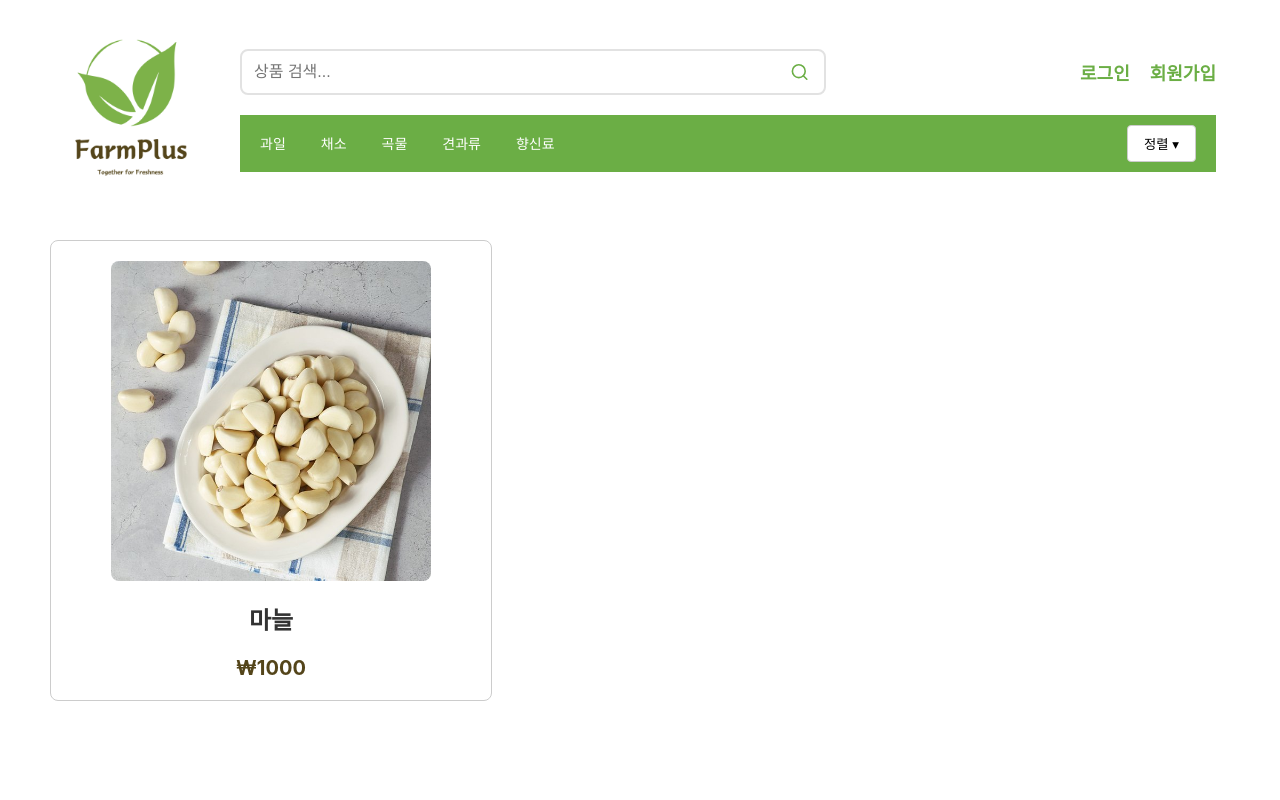
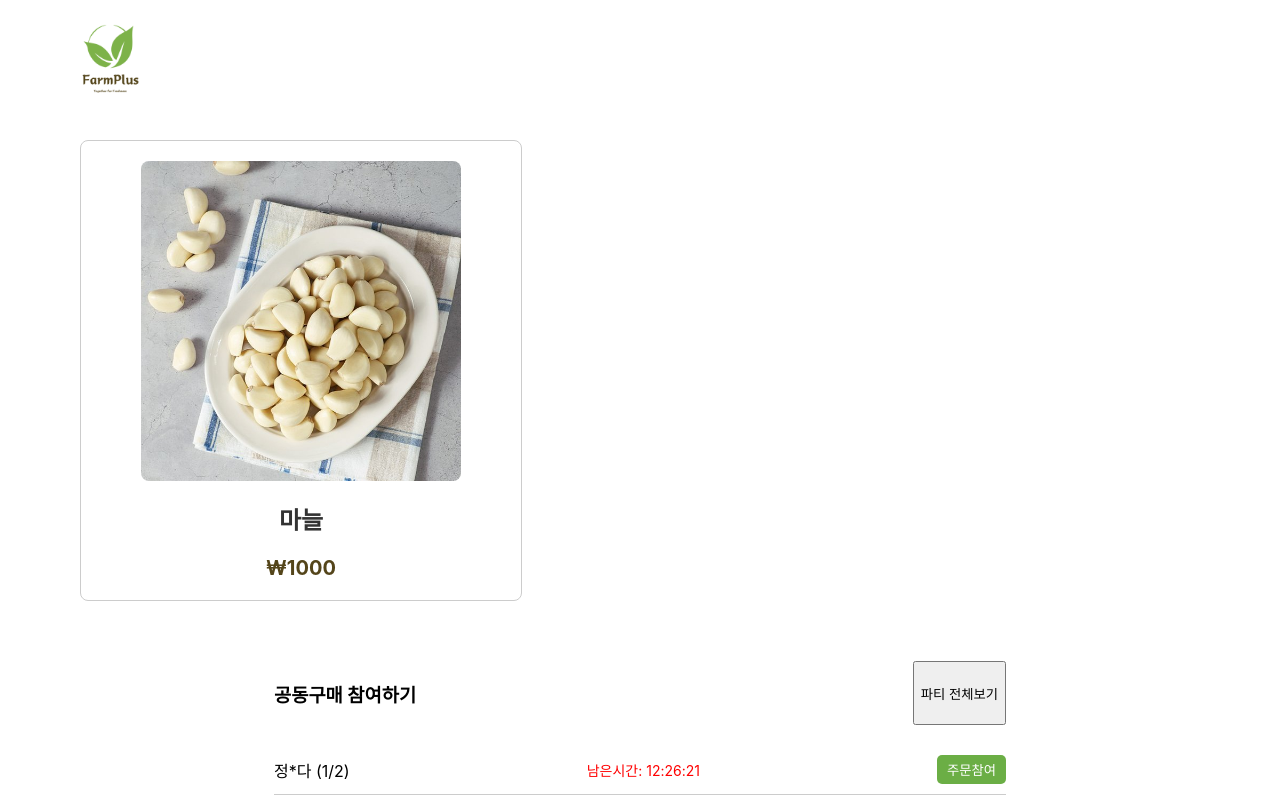
Before and after one commit to 01-2025-2nd-project/frontend, a React (Create React App) app: page /product/1 in a window 1280 px wide. Shown: the top 800 px of the page. Built offline with nearby package versions, Linux system fonts and the light colour scheme; a web font is replaced by a local one.

Commit message:
feat : 상세페이지 파티 샘플 UI 구현

```diff
--- a/src/App.js
+++ b/src/App.js
@@ -1,29 +1,21 @@
-
-
 import { BrowserRouter as Router, Routes, Route } from "react-router-dom";
-import ProductList from "./components/main/ProductList";
 import ProductDetail from "./pages/ProductDetail ";
-import Header from "./components/common/Header";
 import SignupPage from "./pages/SignupPage.jsx";
-import HomePage from "./pages/HomePage.jsx";
 import LoginPage from "./pages/LoginPage.jsx";
 import MyPage from "./pages/MyPage.jsx";
-
+import Main from "./pages/Main.jsx";
 
 function App() {
   return (
     <Router>
-      <Header />
       <Routes>
-        <Route path="/" element={<ProductList />} />
+        <Route path="/" element={<Main />} />
         <Route path="/product/:product_id" element={<ProductDetail />} />
-                  <Route path="/signup" element={<SignupPage />}></Route>
+        <Route path="/signup" element={<SignupPage />}></Route>
         <Route path="/login" element={<LoginPage />}></Route>
-   <Route path="/my" element={<MyPage />}></Route>
+        <Route path="/my" element={<MyPage />}></Route>
       </Routes>
     </Router>
-
-
   );
 }
 
--- a/src/components/common/PaginationBar.jsx
+++ b/src/components/common/PaginationBar.jsx
@@ -1,6 +1,6 @@
 import React from "react";
 import Pagination from "react-js-pagination";
-import "../CSS/Pagination.css";
+import "../../CSS/Pagination.css";
 
 export default function PaginationBar({
   currentPage,
--- a/src/components/common/Header.jsx
+++ b/src/components/main/Header.jsx
@@ -2,7 +2,7 @@ import React from "react";
 import styled from "styled-components";
 import { FiSearch } from "react-icons/fi";
 import { Link, useNavigate } from "react-router-dom";
-import CategoryMenu from "../main/CategoryMenu";
+import CategoryMenu from "./CategoryMenu";
 
 const StyledHeader = styled.header`
   display: flex;
--- a/src/components/my/MyOrder.jsx
+++ b/src/components/my/MyOrder.jsx
@@ -1,7 +1,7 @@
 import { useEffect, useState } from "react";
 
 import styled from "styled-components";
-import PaginationBar from "../PaginationBar";
+import PaginationBar from "../common/PaginationBar";
 import axios from "axios";
 
 const Wrapper = styled.div`
--- a/src/components/my/MyParty.jsx
+++ b/src/components/my/MyParty.jsx
@@ -1,7 +1,7 @@
 import { useEffect, useState } from "react";
 import styled from "styled-components";
 import axios from "axios";
-import PaginationBar from "../PaginationBar.jsx";
+import PaginationBar from "../common/PaginationBar";
 import { FiMenu } from "react-icons/fi";
 import { mockData } from "../../data/mockData2.js";
 
--- /dev/null
+++ b/src/components/productDetail/DetailHeader.jsx
@@ -0,0 +1,34 @@
+import { useNavigate } from "react-router-dom";
+import styled from "styled-components";
+
+const StyledHeader = styled.header`
+  display: flex;
+  align-items: center;
+  padding: 10px 30px;
+`;
+
+const Logo = styled.div`
+  display: flex;
+  align-items: center;
+  cursor: pointer;
+
+  img {
+    height: 100px;
+    margin-right: 10px;
+  }
+`;
+
+export default function DeatilHeader() {
+  const navigate = useNavigate();
+  const handleLogoClick = () => {
+    navigate("/");
+  };
+
+  return (
+    <StyledHeader>
+      <Logo onClick={handleLogoClick}>
+        <img src="/Farmplus_logo.png" alt="FarmPlus Logo" />
+      </Logo>
+    </StyledHeader>
+  );
+}
--- /dev/null
+++ b/src/components/productDetail/Parties.jsx
@@ -0,0 +1,101 @@
+import { useState } from "react";
+import styled from "styled-components";
+
+// Mock group data
+const mockGroupData = [
+  {
+    group_id: 1,
+    name: "정*다",
+    members: 1,
+    total: 2,
+    timeLeft: "12:26:21",
+    completed: false,
+  },
+  { group_id: 2, name: "원*득", members: 2, total: 2, completed: true },
+  { group_id: 3, name: "김*석", members: 2, total: 2, completed: true },
+  { group_id: 4, name: "고*름", members: 2, total: 2, completed: true },
+  { group_id: 5, name: "양*식", members: 2, total: 2, completed: true },
+];
+
+const GroupContainer = styled.div`
+  display: flex;
+  justify-content: center;
+`;
+const GroupWrapper = styled.div`
+  margin-top: 40px;
+  width: 60%;
+`;
+
+const TitleWrapper = styled.div`
+  display: flex;
+  justify-content: space-between;
+  margin-bottom: 20px;
+`;
+
+const TotalPartyBtn = styled.button``;
+
+const GroupItem = styled.div`
+  display: flex;
+  justify-content: space-between;
+  align-items: center;
+  padding: 10px 0;
+  border-bottom: 1px solid #ccc;
+`;
+
+const GroupName = styled.div`
+  font-size: 16px;
+`;
+
+const GroupStatus = styled.div`
+  font-size: 14px;
+  color: ${({ completed }) => (completed ? "gray" : "red")};
+`;
+
+const JoinButton = styled.button`
+  padding: 5px 10px;
+  background-color: var(--main);
+  color: white;
+  border: none;
+  border-radius: 5px;
+  cursor: pointer;
+
+  &:disabled {
+    background-color: #ccc;
+    cursor: not-allowed;
+  }
+`;
+export default function Parties() {
+  const [groups, setGroups] = useState(mockGroupData);
+
+  const handleJoinGroup = (group_id) => {
+    alert(`Group ${group_id}에 참여하였습니다.`);
+  };
+
+  return (
+    <GroupContainer>
+      <GroupWrapper>
+        <TitleWrapper>
+          <h3>공동구매 참여하기</h3>
+          <TotalPartyBtn>파티 전체보기</TotalPartyBtn>
+        </TitleWrapper>
+        {groups.map((group) => (
+          <GroupItem key={group.group_id}>
+            <GroupName>
+              {group.name} ({group.members}/{group.total})
+            </GroupName>
+            {group.completed ? (
+              <GroupStatus completed>공동구매완료</GroupStatus>
+            ) : (
+              <>
+                <GroupStatus>남은시간: {group.timeLeft}</GroupStatus>
+                <JoinButton onClick={() => handleJoinGroup(group.group_id)}>
+                  주문참여
+                </JoinButton>
+              </>
+            )}
+          </GroupItem>
+        ))}
+      </GroupWrapper>
+    </GroupContainer>
+  );
+}
--- a/src/pages/HomePage.jsx
+++ /dev/null
@@ -1,3 +0,0 @@
-export default function HomePage() {
-  return <div>테스트용 홈 화면</div>;
-}
--- /dev/null
+++ b/src/pages/Main.jsx
@@ -0,0 +1,11 @@
+import Header from "../components/main/Header";
+import ProductList from "../components/main/ProductList";
+
+export default function Main() {
+  return (
+    <>
+      <Header />
+      <ProductList />
+    </>
+  );
+}
--- a/src/pages/ProductDetail .jsx
+++ b/src/pages/ProductDetail .jsx
@@ -2,7 +2,12 @@ import React, { useEffect, useState } from "react";
 import { useParams } from "react-router-dom";
 import styled from "styled-components";
 import mockData from "../data/mockData";
+import DetailHeader from "../components/productDetail/DetailHeader";
+import Parties from "../components/productDetail/Parties";
 
+const DetailContainer = styled.div`
+  margin: 0px 30px;
+`;
 const ProductContainer = styled.div`
   max-width: 400px;
   margin: 20px 0px 20px 50px;
@@ -32,27 +37,15 @@ const ProductPrice = styled.div`
   font-weight: bold;
 `;
 
-const ProductDetail = () => {
+export default function ProductDetail() {
   const { product_id } = useParams();
   const [product, setProduct] = useState(null);
 
   useEffect(() => {
-    // Fetch product detail from mockData
     const productDetail = mockData.find(
       (item) => item.product_id === parseInt(product_id, 10)
     );
     setProduct(productDetail);
-
-    // Server communication code (commented out)
-    // const fetchProduct = async () => {
-    //   try {
-    //     const response = await axios.get(`/product/${product_id}`);
-    //     setProduct(response.data);
-    //   } catch (error) {
-    //     console.error("Failed to fetch product:", error);
-    //   }
-    // };
-    // fetchProduct();
   }, [product_id]);
 
   if (!product) {
@@ -60,12 +53,14 @@ const ProductDetail = () => {
   }
 
   return (
-    <ProductContainer>
-      <ProductImage src={product.image} alt={product.product_name} />
-      <ProductTitle>{product.product_name}</ProductTitle>
-      <ProductPrice>{product.price}</ProductPrice>
-    </ProductContainer>
+    <DetailContainer>
+      <DetailHeader />
+      <ProductContainer>
+        <ProductImage src={product.image} alt={product.product_name} />
+        <ProductTitle>{product.product_name}</ProductTitle>
+        <ProductPrice>{product.price}</ProductPrice>
+      </ProductContainer>
+      <Parties />
+    </DetailContainer>
   );
-};
-
-export default ProductDetail;
+}
```
Also changed, not shown: src/pages/MyPage.jsx (+4 -4 lines).
